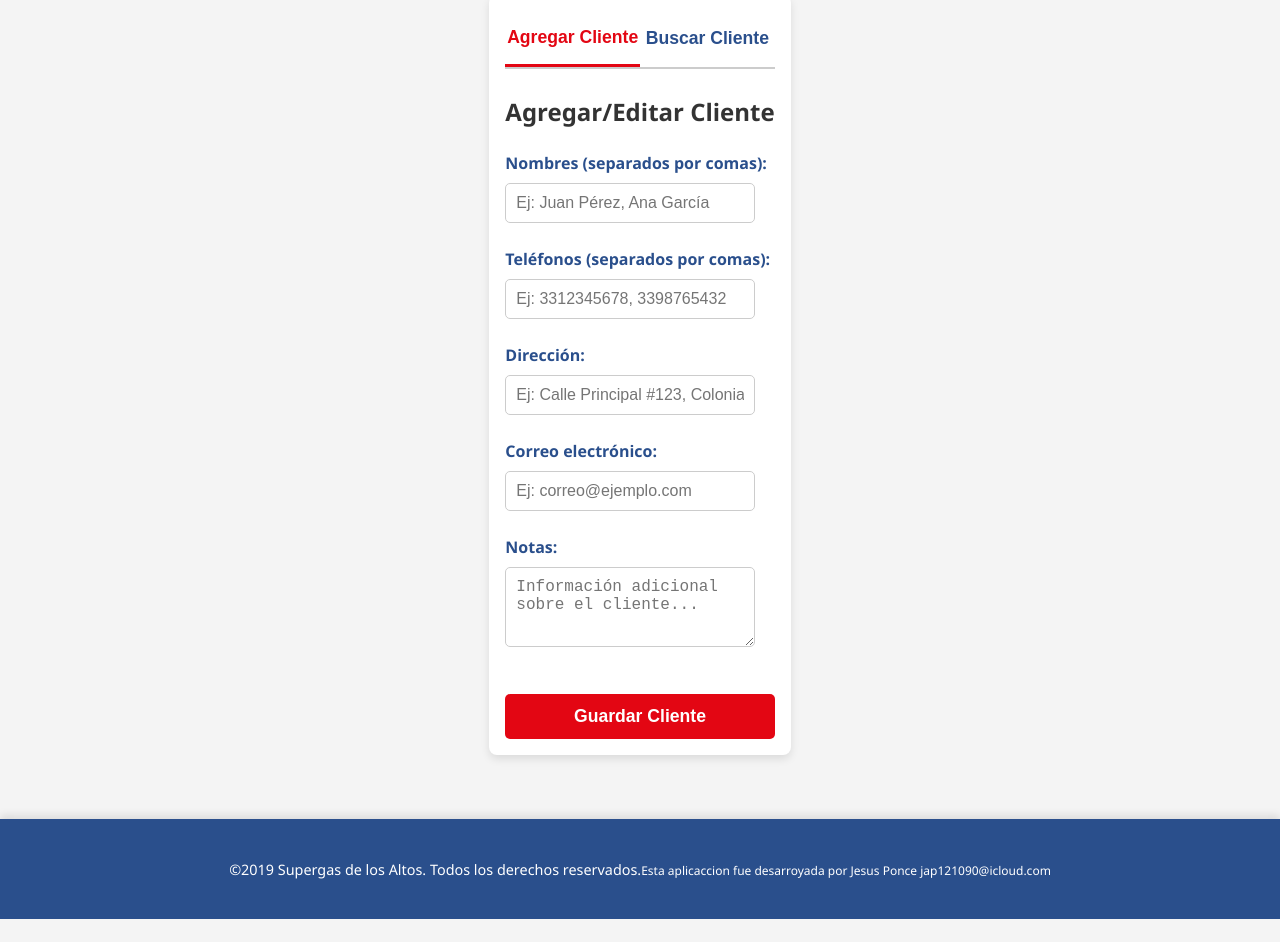
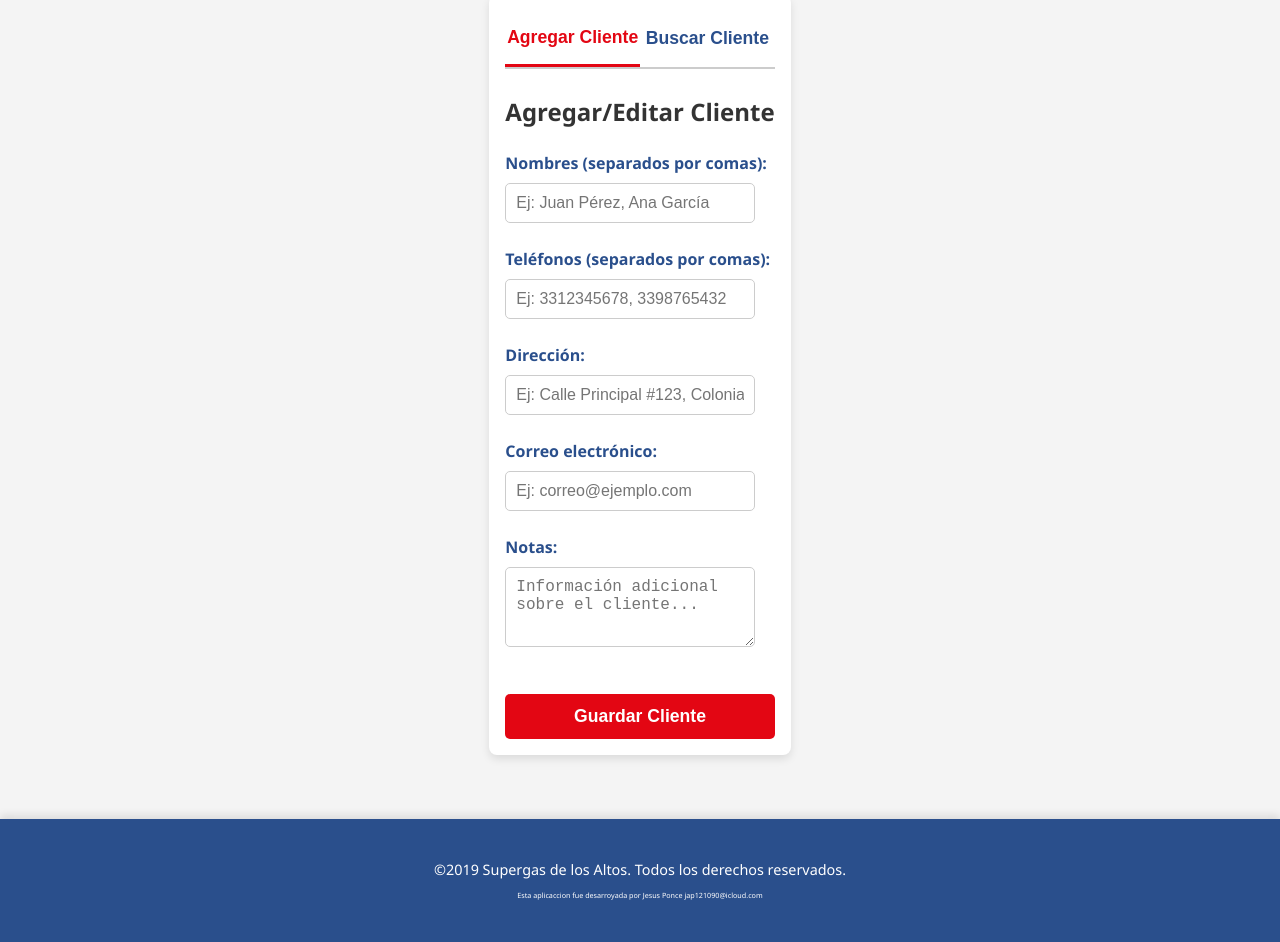
Before and after one commit to tepokato/GC-GDLA, a plain HTML site: page index.html in a window 1280 px wide. Shown: the part 207-1149 px from the top of the page. Before the commit the page ends 1126 px from the top, so only its background shows below. Drawn offline with Linux system fonts and the light colour scheme.

Commit message:
Update index.html

```diff
--- a/index.html
+++ b/index.html
@@ -417,7 +417,7 @@ header .logo-title h1 {
     </div>
 
     <footer>
-        <p>&copy;2019 Supergas de los Altos. Todos los derechos reservados.<small>Esta aplicaccion fue desarroyada por Jesus Ponce jap121090@icloud.com</small></p>
+        <p>&copy;2019 Supergas de los Altos. Todos los derechos reservados.<br><small style="font-size: 0.5em;">Esta aplicaccion fue desarroyada por Jesus Ponce jap121090@icloud.com</small></p>
     </footer>
 
     <script>
```
